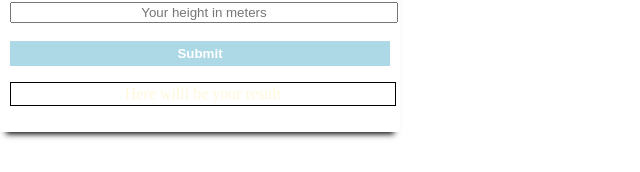
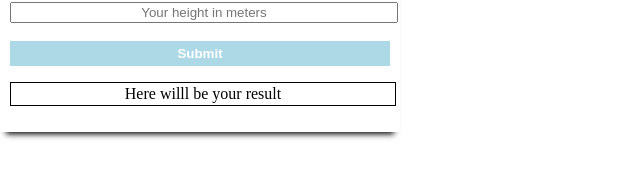
Before and after one commit to SaniCero/bmi, a plain HTML site: page index.html in a window 1280 px wide. Shown: the part 114-286 px from the top of the page, without its empty margins (0-640 px from the left). Drawn offline with Linux system fonts and the light colour scheme.

Commit message:
Update index.html

```diff
--- a/index.html
+++ b/index.html
@@ -46,7 +46,7 @@
         #result {
             border : 1px solid black;
             padding: 2px;
-            color: Cornsilk;
+            color: black;
             width: 100%;
             text-align: center;
         }
```
